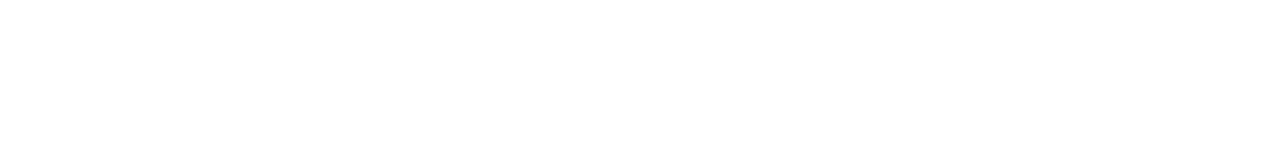
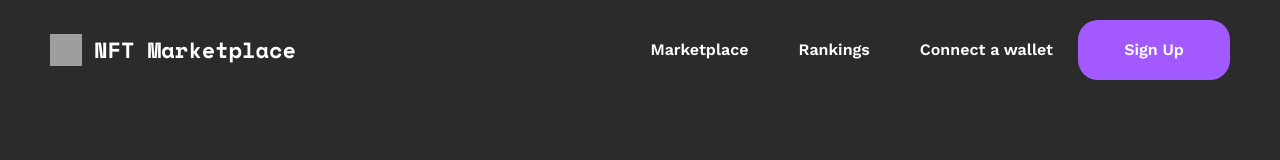
Before and after one commit to aleksi-svaridze/marketplace, a plain HTML site: page index.html in a window 1280 px wide. Drawn offline with Linux system fonts and the light colour scheme; grey boxes are pictures that could not be loaded.

Commit message:
Finished header section

```diff
--- a/assets/css/_buttons.css
+++ b/assets/css/_buttons.css
@@ -0,0 +1,18 @@
+.btn {
+    font-weight: 600;
+    font-size: 16px;
+    line-height: 140%;
+
+    color: white;
+    background: #A259FF;
+    border-radius: 20px;
+
+    display: flex;
+    align-items: center;
+    justify-content: center;
+}
+.btn-signup {
+    text-transform: capitalize;
+    width: 152px;
+    height: 60px;
+}
--- /dev/null
+++ b/assets/css/_container.css
@@ -0,0 +1,5 @@
+.container {
+    max-width: 1280px;
+    margin: 0 auto;
+    background-color: #2B2B2B;
+}
--- a/assets/css/_header.css
+++ b/assets/css/_header.css
@@ -0,0 +1,27 @@
+.header {
+    padding: 20px 50px;
+    display: flex;
+    align-items: center;
+    justify-content: space-between;
+}
+.brand {
+    display: inline-flex;
+    align-items: center;
+    justify-content: center;
+}
+.brand-logo {
+    width: 32px;
+    height: 32px;
+    margin-right: 12px;
+}
+.nav-link {
+    display: flex;
+    align-items: center;
+    justify-content: center;
+    margin: 0 25px;
+    color: white;
+}
+.header-navigation {
+    display: flex;
+    align-items: center;
+}
--- a/assets/css/_typography.css
+++ b/assets/css/_typography.css
@@ -1,3 +1,20 @@
 body {
     font-family: Work;
+    background: #2B2B2B;
+    color: white;
 }
+.heading-primary {
+
+}
+.heading-secondary {
+    font-family: Space;
+    font-weight: 700;
+    font-size: 22px;
+    line-height: 160%;
+    color: #FFFFFF;
+}
+.header-nav--link {
+    font-weight: 600;
+    font-size: 16px;
+    line-height: 140%;
+}
--- a/assets/css/style.css
+++ b/assets/css/style.css
@@ -1,5 +1,6 @@
 @import './_reset.css';
 @import './_fonts.css';
+@import './_container.css';
 @import './_typography.css';
 @import './_buttons.css';
 @import './_header.css';
--- a/index.html
+++ b/index.html
@@ -8,6 +8,20 @@
         <link rel="stylesheet" href="./assets/css/style.css">
     </head>
     <body>
+        <section class="container">
+            <header class="header">
+                <a href="#" class="brand">
+                    <img src="./assets/images/logo-icon.svg" alt="" class="brand-logo">
+                    <span class="heading-secondary">NFT Marketplace</span>
+                </a>
 
+                <nav class="header-navigation">
+                    <a href="/Marketplace" class="nav-link header-nav--link">Marketplace</a>
+                    <a href="/Rankings" class="nav-link header-nav--link">Rankings</a>
+                    <a href="/Connect a wallet" class="nav-link header-nav--link">Connect a wallet</a>
+                    <a href="/signup" class="btn btn-signup">sign up</a>
+                </nav>
+            </header>
+        </section>
     </body>
 </html>
```
